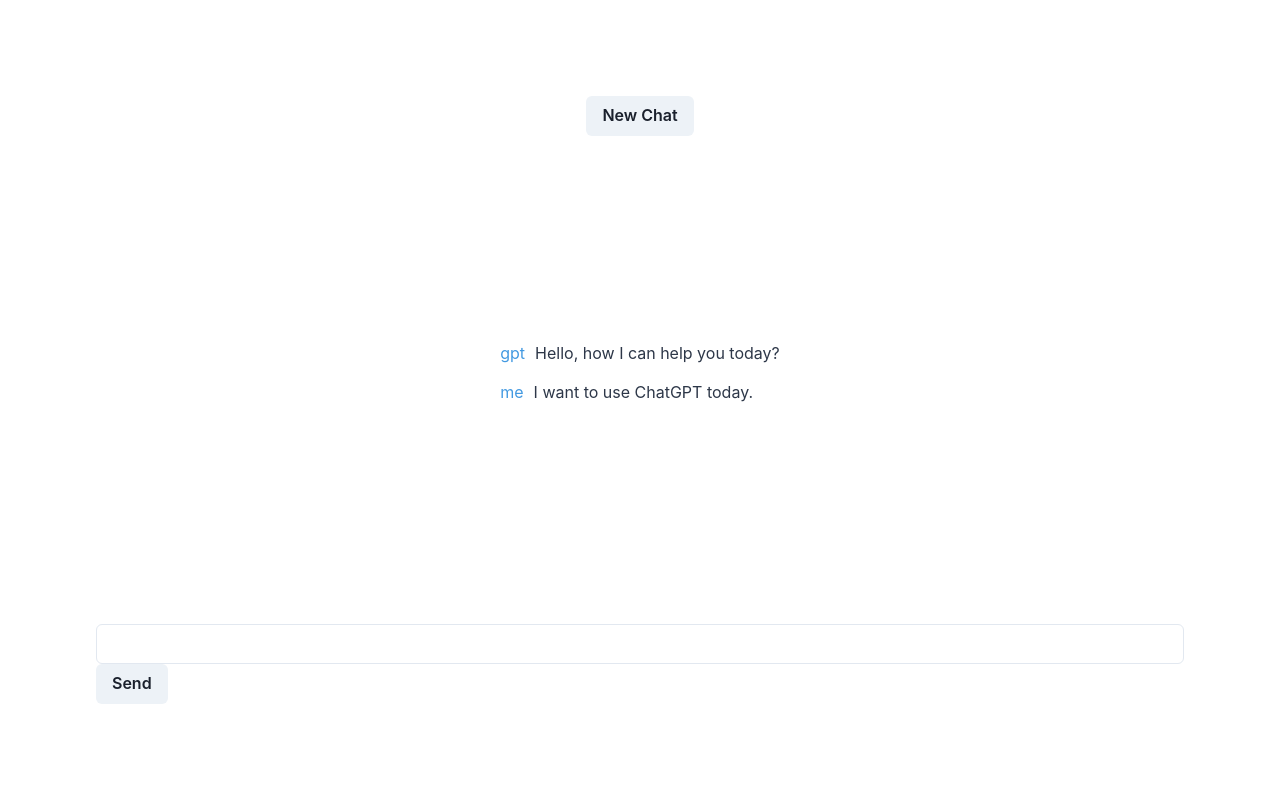
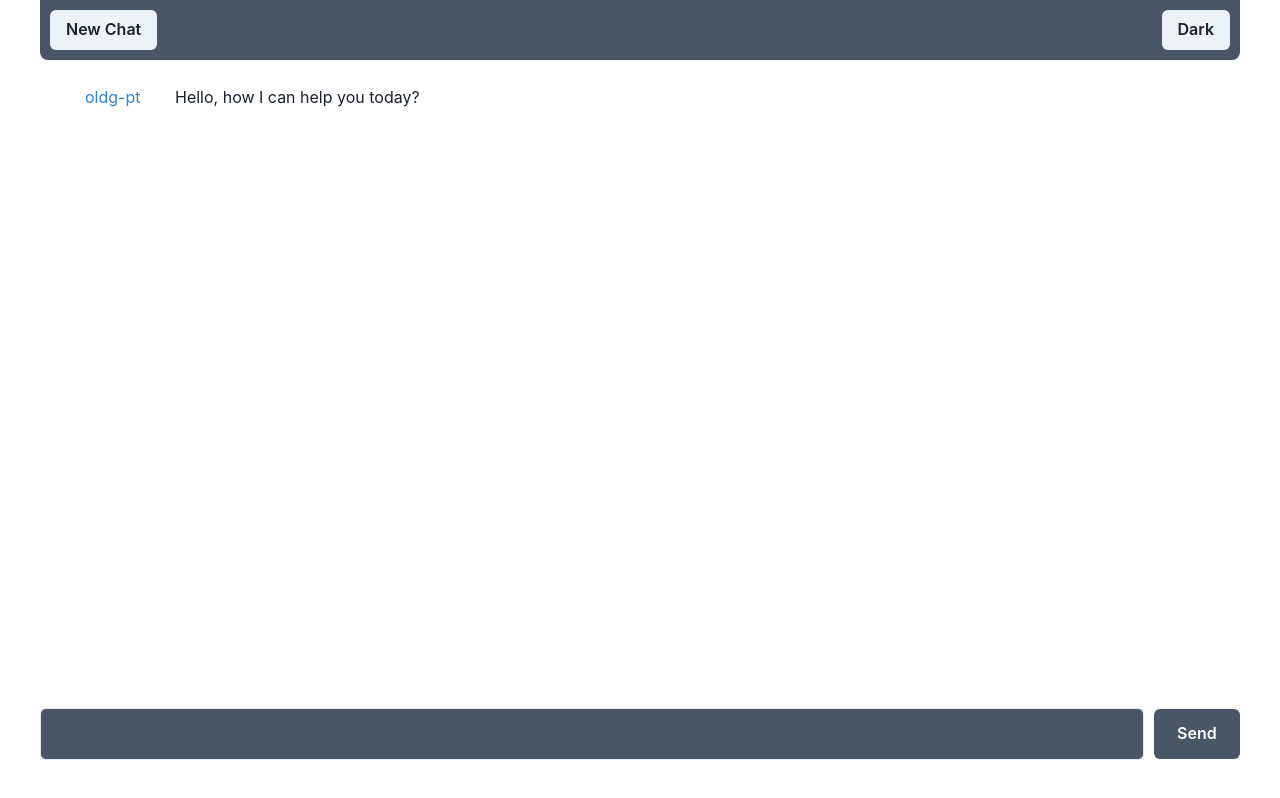
Before and after one commit to Old-G/chatOLDG-PT, a Next.js app: page / in a window 1280 px wide. Built offline with nearby package versions, Linux system fonts and the light colour scheme.

Commit message:
style updates

```diff
--- /dev/null
+++ b/components/ChatMessage.tsx
@@ -0,0 +1,29 @@
+import { Flex, Text } from '@chakra-ui/react'
+import React from 'react'
+
+type ChatMessageProps = {
+  message: string
+  user: string
+}
+
+const ChatMessage = ({ message, user }: ChatMessageProps) => {
+  console.log(user)
+
+  return (
+    <Flex
+      w='full'
+      align='center'
+      bgColor={user !== 'oldg-pt' ? 'gray.300' : undefined}
+      // border='1px solid'
+      p='15px'
+      borderRadius={8}
+    >
+      <Text color='blue.500' w='80px' mr='10px'>
+        {user || 'oldg-pt'}
+      </Text>
+      <Text>{message}</Text>
+    </Flex>
+  )
+}
+
+export default ChatMessage
--- a/pages/_document.tsx
+++ b/pages/_document.tsx
@@ -1,13 +1,18 @@
-import { Html, Head, Main, NextScript } from 'next/document'
+import { ColorModeScript } from '@chakra-ui/react'
+import NextDocument, { Html, Head, Main, NextScript } from 'next/document'
+import theme from '../theme'
 
-export default function Document() {
+export default class Document extends NextDocument {
+  render() {
     return (
-    <Html lang="en">
+      <Html lang='en'>
         <Head />
         <body>
+          <ColorModeScript initialColorMode={theme.config.initialColorMode} />
           <Main />
           <NextScript />
         </body>
       </Html>
     )
   }
+}
--- a/pages/index.tsx
+++ b/pages/index.tsx
@@ -3,32 +3,32 @@
 import { Inter } from '@next/font/google'
 import styles from '../styles/Home.module.css'
 import { useCallback, useState } from 'react'
-import { Button, Flex, FormControl, Input, Text } from '@chakra-ui/react'
+import {
+  Button,
+  Flex,
+  FormControl,
+  Input,
+  Text,
+  VStack,
+  useColorMode,
+} from '@chakra-ui/react'
+import ChatMessage from '../components/ChatMessage'
 
 export default function Home() {
   const [input, setInput] = useState('')
   const [chatLog, setChatLog] = useState([
     {
-      user: 'gpt',
+      user: 'oldg-pt',
       message: 'Hello, how I can help you today?',
     },
-    {
-      user: 'me',
-      message: 'I want to use ChatGPT today.',
-    },
   ])
-
-  console.log(chatLog)
+  const { colorMode, toggleColorMode } = useColorMode()
 
   const handleClearChat = useCallback(() => {
     setChatLog([
       {
-        user: 'gpt',
+        user: 'oldg-pt',
         message: 'Hello, how I can help you today?',
-      },
-      {
-        user: 'me',
-        message: 'I want to use ChatGPT today.',
       },
     ])
   }, [])
@@ -57,7 +57,7 @@
         })
 
         const data = await response.json()
-        setChatLog([...chatLogNew, { user: 'gpt', message: data?.message }])
+        setChatLog([...chatLogNew, { user: 'oldg-pt', message: data?.message }])
 
         if (response.status !== 200) {
           throw (
@@ -74,6 +74,51 @@
     [chatLog, input]
   )
 
+  const handleKeydown = useCallback(
+    async (event: { key: string }) => {
+      if (event.key === 'Enter') {
+        let chatLogNew = [...chatLog, { user: 'me', message: `${input}` }]
+
+        setInput('')
+        setChatLog(chatLogNew)
+
+        try {
+          const messages = chatLogNew
+            ?.map((message: { message: string }) => message.message)
+            .join('\n')
+
+          const response = await fetch('/api/openaiApi', {
+            method: 'POST',
+            headers: {
+              'Content-Type': 'application/json',
+            },
+            body: JSON.stringify({
+              message: messages,
+            }),
+          })
+
+          const data = await response.json()
+          setChatLog([
+            ...chatLogNew,
+            { user: 'oldg-pt', message: data?.message },
+          ])
+
+          if (response.status !== 200) {
+            throw (
+              data.error ||
+              new Error(`Request failed with status ${response.status}`)
+            )
+          }
+        } catch (error: any) {
+          // Consider implementing your own error handling logic here
+          console.error(error)
+          alert(error.message)
+        }
+      }
+    },
+    [chatLog, input]
+  )
+
   return (
     <>
       <Head>
@@ -82,28 +127,79 @@
         <meta name='viewport' content='width=device-width, initial-scale=1' />
         <link rel='icon' href='/favicon.ico' />
       </Head>
-      <main className={styles.main}>
+      <Flex
+        direction='column'
+        maxW='1200px'
+        align='center'
+        m='0 auto'
+        p='0 30px'
+        h='100vh'
+      >
+        <Flex
+          position='fixed'
+          align='center'
+          justify='space-between'
+          w='full'
+          mb='50px'
+          left='50%'
+          transform='translate(-50%, 0)'
+          maxW='1200px'
+          bgColor='gray.600'
+          p='10px'
+          borderBottomRadius={8}
+        >
           <Button onClick={handleClearChat}>New Chat</Button>
-        <Flex direction='column' align='left' maxW='900px'>
-          {chatLog?.map(({ message, user }, idx) => (
-            <Flex key={idx} align='center' mb='15px'>
-              <Text color='blue.400' mr='10px'>
-                {user || 'chatGPT'}
-              </Text>
-              <Text color='gray.700'>{message}</Text>
-            </Flex>
-          ))}
+          <Button onClick={toggleColorMode}>
+            {colorMode === 'light' ? 'Dark' : 'Light'}
+          </Button>
         </Flex>
 
-        <FormControl>
+        <Flex flexDirection='column' w='full' justify='space-between' h='full'>
+          <VStack
+            direction='column'
+            align='left'
+            spacing='10px'
+            w='full'
+            pt='70px'
+            pb='120px'
+          >
+            {chatLog?.map((message, idx) => (
+              <ChatMessage key={idx} {...message} />
+            ))}
+          </VStack>
+
+          <FormControl
+            pb='20px'
+            position='fixed'
+            bottom='20px'
+            left='50%'
+            transform='translate(-50%, 0)'
+            maxW='1200px'
+          >
+            <Flex align='center'>
               <Input
                 type='text'
                 onChange={(e) => setInput(e.target.value)}
                 value={input}
+                mr='10px'
+                onKeyDown={handleKeydown}
+                bgColor='gray.600'
+                p='25px'
+                color='gray.200'
               />
-          <Button onClick={handleSubmit}>Send</Button>
+              <Button
+                onClick={handleSubmit}
+                bgColor='gray.600'
+                color='white'
+                p='25px'
+                _hover={{ color: 'gray.800' }}
+              >
+                Send
+              </Button>
+            </Flex>
           </FormControl>
-      </main>
+        </Flex>
+      </Flex>
     </>
   )
 }
--- /dev/null
+++ b/theme.ts
@@ -0,0 +1,10 @@
+import { extendTheme, type ThemeConfig } from '@chakra-ui/react'
+
+const config: ThemeConfig = {
+  initialColorMode: 'light',
+  useSystemColorMode: false,
+}
+
+const theme = extendTheme({ config })
+
+export default theme
```
Also changed, not shown: helpers/submitFunction.ts (added, +36 -0 lines). Lines whose indentation alone changed are shown as unchanged.
